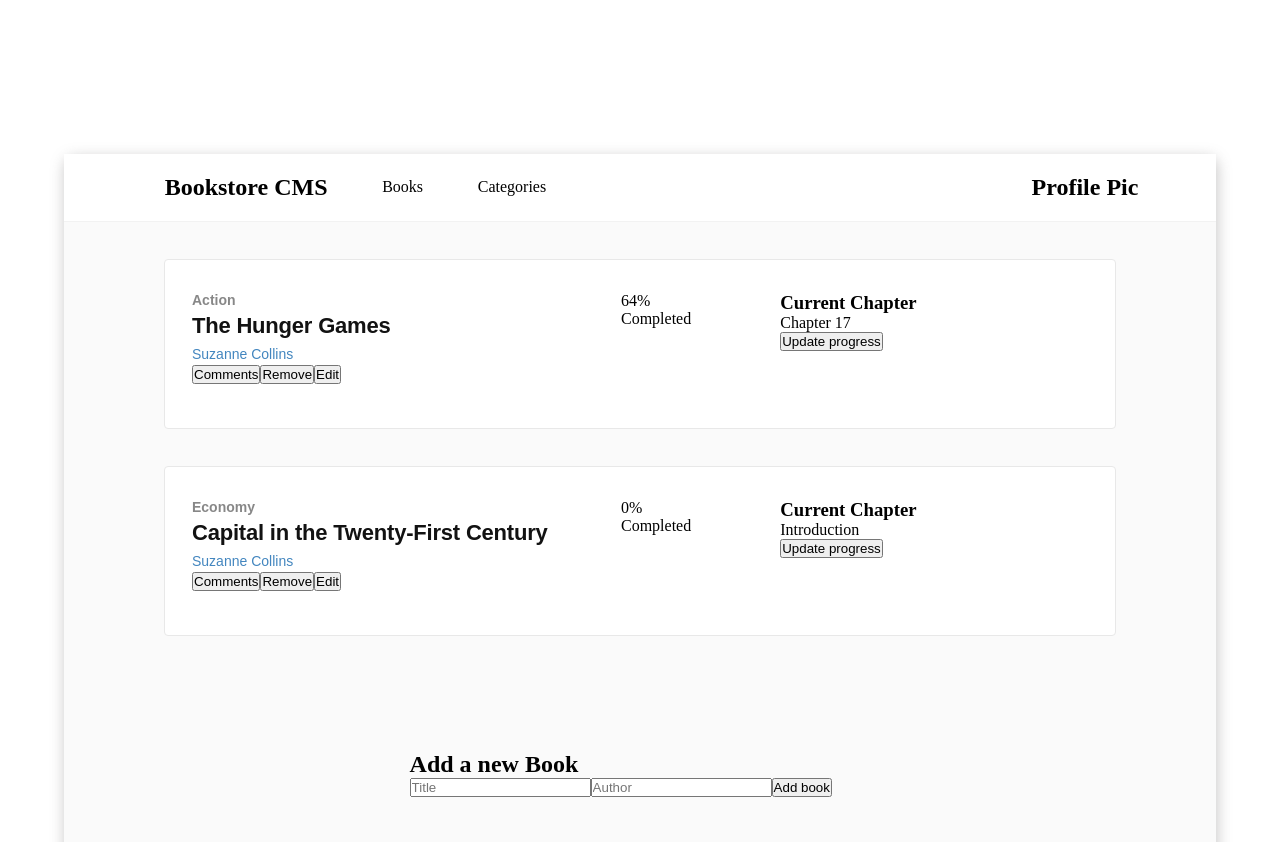
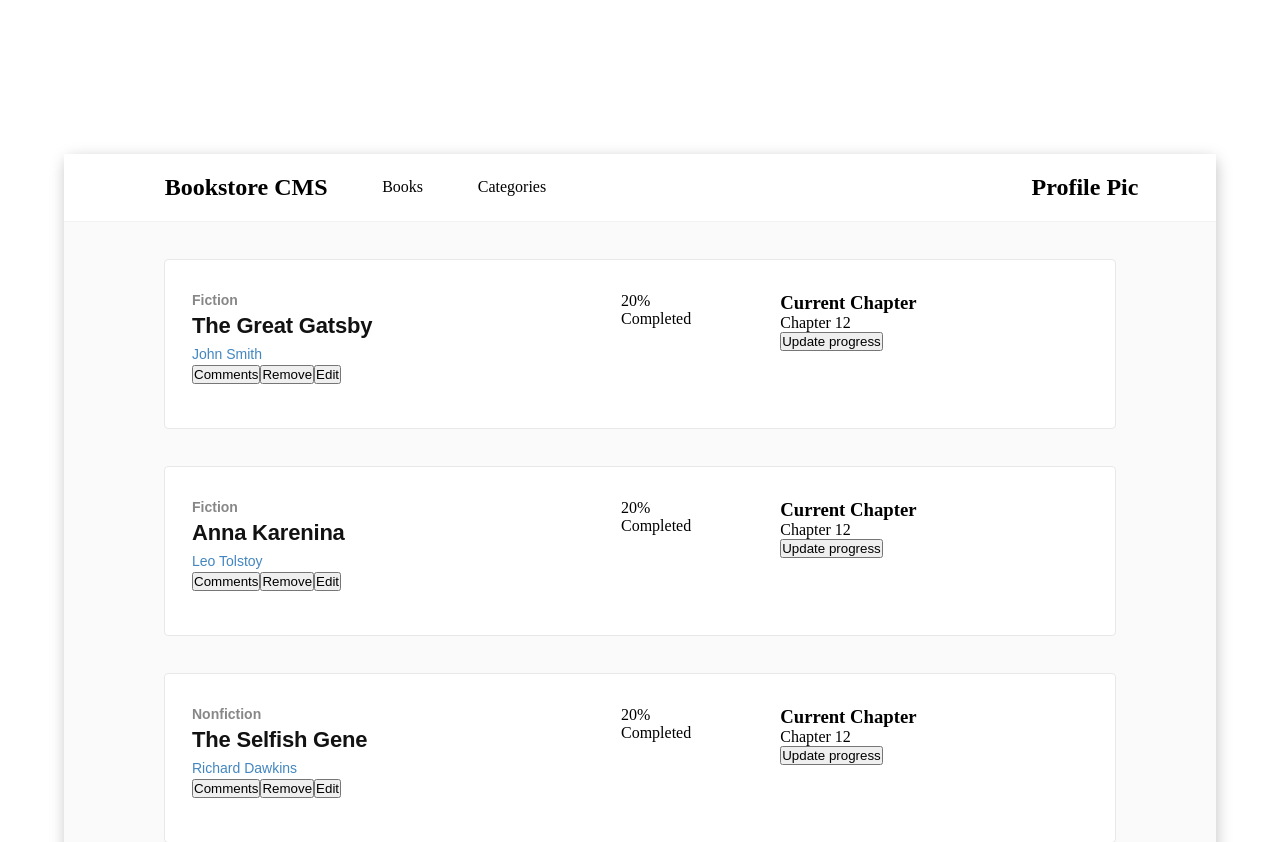
Before and after one commit to Ellyboi/Bookstore, a React (Create React App) app: page / in a window 1280 px wide. Shown: the top 842 px of the page. Built offline with nearby package versions, Linux system fonts and the light colour scheme.

Commit message:
add redux in to the react components

```diff
--- a/src/components/AddBook.jsx
+++ b/src/components/AddBook.jsx
@@ -1,14 +1,68 @@
-import React from 'react';
+import { useState } from 'react';
+import { useDispatch, useSelector } from 'react-redux';
+import { addBook } from '../redux/books/bookSlice';
 
-const AddBook = () => (
+const AddBook = () => {
+  const dispatch = useDispatch();
+  const [bookData, setBooks] = useState({
+    title: '',
+    author: '',
+  });
+
+  const booksArrLen = useSelector((state) => state.books.length);
+
+  const handleChange = (e) => {
+    switch (e.target.id) {
+      case 'book-title':
+        setBooks({ ...bookData, title: e.target.value });
+        break;
+      case 'book-author':
+        setBooks({ ...bookData, author: e.target.value });
+        break;
+      default:
+        break;
+    }
+  };
+
+  const handleSubmit = (e) => {
+    e.preventDefault();
+    const newBook = {
+      id: booksArrLen === 0 ? 0 : booksArrLen + 1,
+      title: bookData.title,
+      author: bookData.author,
+    };
+    dispatch(addBook(newBook));
+    setBooks({ title: '', author: '' });
+  };
+
+  return (
+    <>
       <div className="form-container">
         <h2>Add a new Book</h2>
-    <form>
-      <input type="text" name="title" placeholder="Title" />
-      <input type="text" name="author" placeholder="Author" />
+        <form onSubmit={handleSubmit}>
+          <input
+            type="text"
+            name="title"
+            placeholder="Title..."
+            id="book-title"
+            value={bookData.title}
+            onChange={handleChange}
+            required
+          />
+          <input
+            type="text"
+            name="author"
+            placeholder="Author..."
+            id="book-author"
+            value={bookData.author}
+            onChange={handleChange}
+            required
+          />
           <button type="submit" id="add-book">Add book</button>
         </form>
       </div>
+    </>
   );
+};
 
 export default AddBook;
--- a/src/components/Book.jsx
+++ b/src/components/Book.jsx
@@ -1,41 +1,46 @@
 import { PropTypes } from 'prop-types';
+import { useDispatch } from 'react-redux';
+import { removeBook } from '../redux/books/bookSlice';
 import Button from './Buttons';
+
 import styles from '../styles/Book.module.css';
 
 const Book = ({
-  genre, title, author, status, chapter,
+  id, title, author, category,
 }) => {
-  const buttonsArray = [
-    {
-      id: 1,
-      title: 'Comments',
-    },
-    {
-      id: 2,
-      title: 'Remove',
-    },
-    {
-      id: 3,
-      title: 'Edit',
-    },
-  ];
+  const dispatch = useDispatch();
+
+  const handleRemove = (bookId) => {
+    dispatch(removeBook({ id: bookId }));
+  };
 
   return (
     <div className={styles.bookCard}>
       <div className={styles.leftSide}>
         {/* Genre - Book - Author */}
         <div>
-          <p className={styles.genre}>{genre}</p>
+          <p className={styles.genre}>{category}</p>
           <h2 className={styles.title}>{title}</h2>
           <p className={styles.author}>{author}</p>
           {/* Comments - Remove - Edit */}
           <ul>
-            {buttonsArray.map((button) => (
-              <Button
-                key={button.id}
-                title={button.title}
-              />
-            ))}
+            <Button
+              title="Comments"
+              handleClick={() => { }}
+              className="btn"
+            />
+            <Button
+              title="Remove"
+              handleClick={() => {
+                handleRemove(id);
+              }}
+              className="btn"
+            />
+            <Button
+              title="Edit"
+              handleClick={() => { }}
+              className="btn"
+            />
           </ul>
         </div>
         {/* Left Part Ends Here */}
@@ -47,15 +52,17 @@ const Book = ({
       <div className={styles.cardRight}>
         <div>
           <div>
-            <p>{status}</p>
+            <p>20%</p>
             <p>Completed</p>
           </div>
         </div>
         <div>
           <h3>Current Chapter</h3>
-          <p>{chapter}</p>
+          <p>Chapter 12</p>
           <Button
             title="Update progress"
+            handleClick={() => { }}
+            className="btn"
           />
         </div>
       </div>
@@ -64,11 +71,10 @@ const Book = ({
 };
 
 Book.propTypes = {
-  genre: PropTypes.string.isRequired,
+  category: PropTypes.string.isRequired,
   title: PropTypes.string.isRequired,
   author: PropTypes.string.isRequired,
-  status: PropTypes.string.isRequired,
-  chapter: PropTypes.string.isRequired,
+  id: PropTypes.number.isRequired,
 };
 
 export default Book;
--- a/src/components/BooksList.jsx
+++ b/src/components/BooksList.jsx
@@ -1,36 +1,18 @@
+import { useSelector } from 'react-redux';
 import Book from './Book';
 
 const Books = () => {
-  const bookArray = [
-    {
-      id: 1,
-      genre: 'Action',
-      title: 'The Hunger Games',
-      author: 'Suzanne Collins',
-      status: '64%',
-      chapter: 'Chapter 17',
-    },
-    {
-      id: 2,
-      genre: 'Economy',
-      title: 'Capital in the Twenty-First Century',
-      author: 'Suzanne Collins',
-      status: '0%',
-      chapter: 'Introduction',
-    },
-  ];
-
+  const bookArr = useSelector((state) => state.books);
   return (
     <section className="books-container">
       <div className="book-list">
-        {bookArray.map((book) => (
+        {bookArr.map((book) => (
           <Book
             key={book.id}
-            genre={book.genre}
+            id={book.id}
+            category={book.category}
             title={book.title}
             author={book.author}
-            status={book.status}
-            chapter={book.chapter}
           />
         ))}
       </div>
--- a/src/components/Buttons.jsx
+++ b/src/components/Buttons.jsx
@@ -1,13 +1,15 @@
 import { PropTypes } from 'prop-types';
 
-const Button = ({ title }) => (
-  <button type="button">
+const Button = ({ title, handleClick, className }) => (
+  <button type="button" className={className} onClick={handleClick}>
     {title}
   </button>
 );
 
 Button.propTypes = {
+  className: PropTypes.string.isRequired,
   title: PropTypes.string.isRequired,
+  handleClick: PropTypes.func.isRequired,
 };
 
 export default Button;
--- a/src/index.js
+++ b/src/index.js
@@ -1,16 +1,20 @@
 import React from 'react';
 import ReactDOM from 'react-dom/client';
 import './index.css';
+import { Provider } from 'react-redux';
 import { BrowserRouter as Router } from 'react-router-dom';
 import App from './App';
 import reportWebVitals from './reportWebVitals';
+import store from './redux/store';
 
 const root = ReactDOM.createRoot(document.getElementById('root'));
 root.render(
   <React.StrictMode>
-    <Router>
-      <App />
-    </Router>
+    <Provider store={store}>
+      <Router>
+        <App />
+      </Router>
+    </Provider>
   </React.StrictMode>,
 );
 
--- a/src/redux/books/BookSlice.js
+++ b/src/redux/books/BookSlice.js
@@ -1,22 +1,40 @@
 import { createSlice } from '@reduxjs/toolkit';
+
+const initialArray = [
+  {
+    id: 1,
+    title: 'The Great Gatsby',
+    author: 'John Smith',
+    category: 'Fiction',
+  },
+  {
+    id: 2,
+    title: 'Anna Karenina',
+    author: 'Leo Tolstoy',
+    category: 'Fiction',
+  },
+  {
+    id: 3,
+    title: 'The Selfish Gene',
+    author: 'Richard Dawkins',
+    category: 'Nonfiction',
+  },
+];
 
 const booksReducer = createSlice({
   name: 'books',
-  initialState: [],
+  initialState: initialArray,
   reducers: {
     addBook(state, action) {
       state.push({
         id: action.payload.id,
-        genre: action.payload.genre,
+        category: action.payload.category,
         title: action.payload.title,
         author: action.payload.author,
-        status: action.payload.status,
-        chapter: action.payload.chapter,
       });
     },
     removeBook(state, action) {
-      const itemId = action.payload;
-      return state.filter((book) => book.id !== itemId);
+      return state.filter((book) => book.id !== action.payload.id);
     },
   },
 });
--- a/src/redux/categories/categoriesSlice.js
+++ b/src/redux/categories/categoriesSlice.js
@@ -5,10 +5,11 @@ const categoriesReducer = createSlice({
   initialState: [],
   reducers: {
     checkStatus() {
-      return 'Under construction';
+      const message = 'Under construction';
+      return message;
     },
   },
 });
 
 export const { checkStatus } = categoriesReducer.actions;
-export default categoriesReducer;
+export default categoriesReducer.reducer;
--- a/src/redux/store.js
+++ b/src/redux/store.js
@@ -1,14 +1,14 @@
 import { combineReducers, configureStore } from '@reduxjs/toolkit';
-import booksReducer from './books/BookSlice';
+import booksReducer from './books/bookSlice';
 import categoriesReducer from './categories/categoriesSlice';
 
-const mainReducer = combineReducers({
+const reducer = combineReducers({
   books: booksReducer,
   categories: categoriesReducer,
 });
 
 const store = configureStore({
-  mainReducer,
+  reducer,
 });
 
 export default store;
--- a/src/routes/Categories.jsx
+++ b/src/routes/Categories.jsx
@@ -1,9 +1,29 @@
-import React from 'react';
+import { useDispatch, useSelector } from 'react-redux';
+import { checkStatus } from '../redux/categories/categoriesSlice';
 
-const Categories = () => (
-  <>
-    <div>Categories Page</div>
-  </>
-);
+const Categories = () => {
+  const dispatch = useDispatch();
+
+  const message = useSelector((state) => state.categories);
+
+  const handleClick = () => {
+    dispatch(checkStatus());
+  };
+
+  return (
+    <section>
+      <div>
+        <button
+          className=""
+          type="button"
+          onClick={handleClick}
+        >
+          Check Status
+        </button>
+        <h1>{message}</h1>
+      </div>
+    </section>
+  );
+};
 
 export default Categories;
```
Lines whose indentation alone changed are shown as unchanged.
